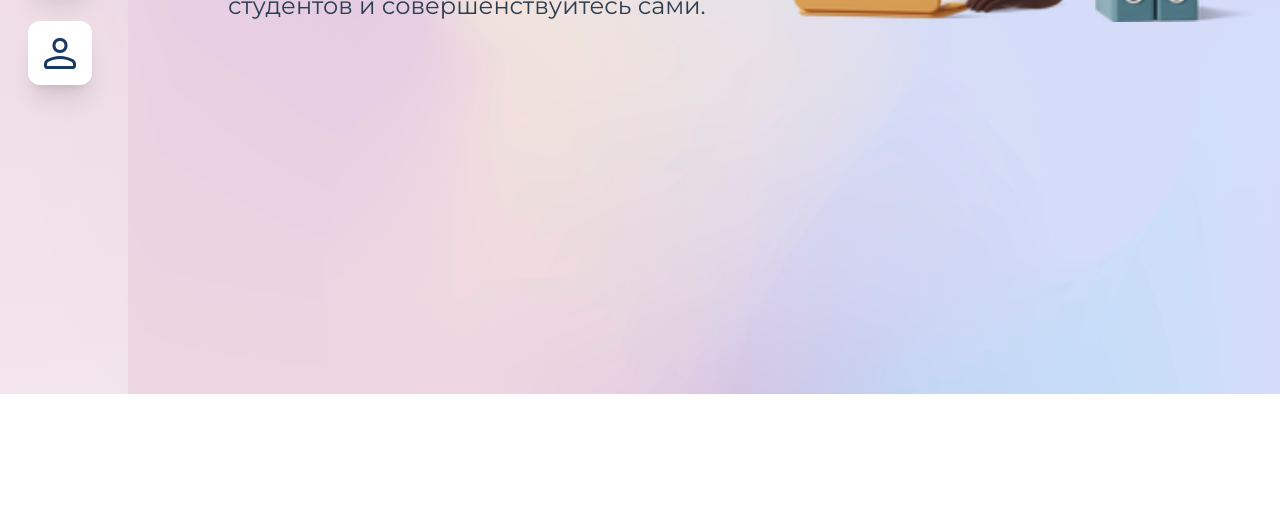
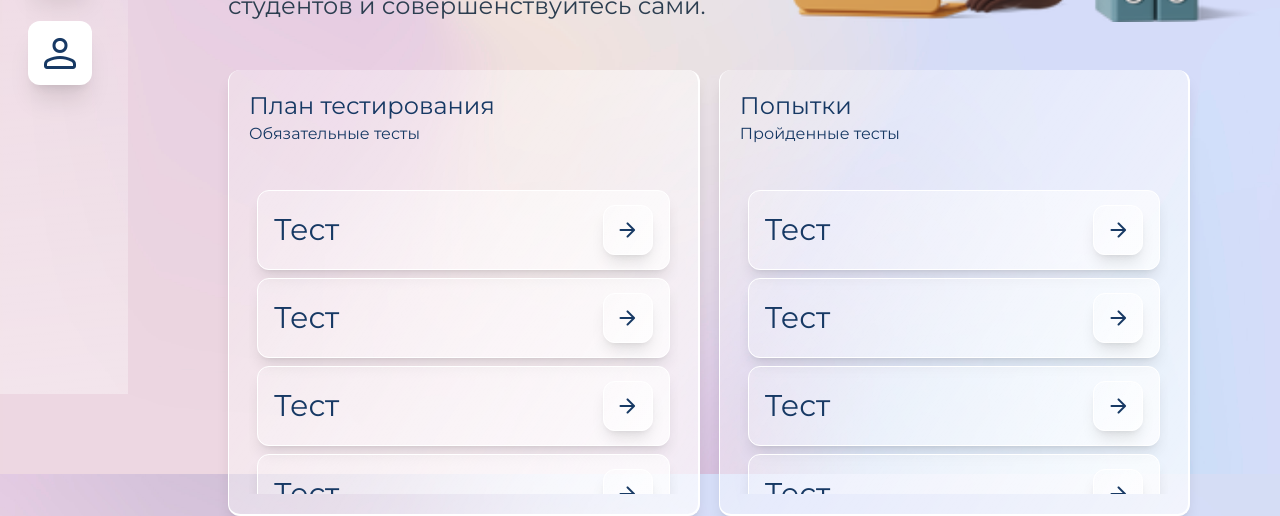
Before and after one commit to DrIwan/Djangers, a Vue app in the folder frontend/: page /main in a window 1280 px wide. Shown: the part 406-922 px from the top of the page. Before the commit the page ends 800 px from the top, so only its background shows below. Built offline with nearby package versions, Linux system fonts and the light colour scheme.

Commit message:
Редактирование и добавление стилей

```diff
--- /dev/null
+++ b/frontend/src/components/UI/buttonTest.vue
@@ -0,0 +1,51 @@
+<template>
+    <div class="block-test">
+        <p class="title-test">{{ title }}</p>
+        <button class="btn-test"><span class="material-symbols-rounded">arrow_forward</span></button>
+    </div>
+</template>
+<!--СВОЙСТВО УСПЕШНО/ПРОВАЛЕНО (boolean)-->
+<script>
+ export default{
+        name: 'buttonTest',
+        props: ['title'],
+    }
+</script>
+<style lang="scss" scoped>
+.block-test{
+    @apply border-[1px] border-white shadow-lg w-full h-20 rounded-xl p-4 flex flex-row justify-between items-center mt-2 font-monst text-dark-blue;
+    background: linear-gradient(303.7deg, rgba(255, 255, 255, 0.69) 0.17%, rgba(255, 255, 255, 0.49) 42.99%, rgba(255, 255, 255, 0.25) 98.03%);
+    &:hover {
+        @apply bg-gradient-to-r from-active-btn-rect/10 to-active-btn-rect/30 border-active-btn-rect -translate-y-1;
+        .btn-test{
+            @apply bg-gradient-to-r from-active-btn-rect/10 to-active-btn-rect/30 border-active-btn-rect;
+         }
+    }
+    .title-test{
+        @apply text-3xl w-10/12 truncate;
+    }
+    .btn-test{
+        @apply border-[1px] border-white shadow-lg p-3 rounded-xl flex flex-row justify-center items-center;
+        background: linear-gradient(303.7deg, rgba(255, 255, 255, 0.69) 0.17%, rgba(255, 255, 255, 0.49) 42.99%, rgba(255, 255, 255, 0.25) 98.03%);
+    }
+}
+.success{
+    @apply bg-gradient-to-r from-success-block/20 to-success-block/60 border-success-block;
+    .title-test{
+        @apply text-success-text;
+    }
+}
+.fail{
+    @apply bg-gradient-to-r from-fail-color/10 to-fail-color/30 border-fail-color;
+    .title-test{
+        @apply text-fail-color;
+    }
+}
+.close{
+    @apply bg-gradient-to-r from-active-btn-rect/10 to-active-btn-rect/30 border-active-btn-rect;
+    .title-test{
+        @apply text-close-color;
+    }
+}
+
+</style>
--- a/frontend/src/components/UI/index.js
+++ b/frontend/src/components/UI/index.js
@@ -6,6 +6,7 @@ import lkButton from "@/components/UI/lkButton"
 import comboBox from "@/components/UI/combobox"
 import textBox from "@/components/UI/textBox"
 import numberBox from "@/components/UI/numberBox"
+import buttonTest from "@/components/UI/buttonTest"
 
 export default[
     buttonRg,
@@ -16,4 +17,5 @@ export default[
     comboBox,
     textBox,
     numberBox,
+    buttonTest,
 ]
--- a/frontend/src/components/UI/leftMenuBar.vue
+++ b/frontend/src/components/UI/leftMenuBar.vue
@@ -55,7 +55,7 @@ export default{
 @import url(https://fonts.googleapis.com/css2?family=Material+Symbols+Rounded:opsz,wght,FILL,GRAD@48,500,0,0);
 //активная боковая панель
 .leftBar{
-    @apply h-screen bg-dark-blue-3 block w-80 absolute top-0 left-0 flex flex-col justify-start items-start pl-20 pt-9 transition-all ease-linear duration-500;
+    @apply h-screen bg-dark-blue-3 block w-80 fixed top-0 left-0 flex flex-col justify-start items-start pl-20 pt-9 transition-all ease-linear duration-500;
     background: linear-gradient(354.3deg, rgba(255, 255, 255, 0.37) -3.2%, rgba(255, 255, 255, 0.1702) 49.11%, rgba(255, 255, 255, 0.1369) 100%);
 
     h2,.double-logo{
--- a/frontend/src/components/pages/RegistrationPage.vue
+++ b/frontend/src/components/pages/RegistrationPage.vue
@@ -45,6 +45,8 @@
 <script>
 
 </script>
-<style>
-
+<style lang="scss" scoped>
+    body{
+        @apply overflow-hidden;
+    }
 </style>
--- a/frontend/src/components/pages/loginPage.vue
+++ b/frontend/src/components/pages/loginPage.vue
@@ -39,3 +39,8 @@
         </section>
     </div>
 </template>
+<style lang="scss" scoped>
+    body{
+        @apply overflow-hidden;
+    }
+</style>
--- a/frontend/src/components/pages/mainPage.vue
+++ b/frontend/src/components/pages/mainPage.vue
@@ -1,6 +1,5 @@
 <template>
         <leftMenuBar></leftMenuBar>
-
         <div class="container big-container">
             <headerPg></headerPg>
             <div class="parting-block">
@@ -20,12 +19,86 @@
                     <div v-else class="parting-img user"></div>
                 </div>
             </div>
-            <div class="express-menu">
+             <!--ПРОВЕРКА СТАТУСА-->
+            <div v-if="false" class="express-menu">
+
+            </div>
+            <div v-if="true" class="express-menu">
+                <div class="task-menu">
+                    <div class="glass-block">
+                        <h2>План тестирования</h2>
+                        <p>Обязательные тесты</p>
+                        <!--добавить цикл-->
+                        <div class="scroll-box">
+                            <buttonTest title="Тест"></buttonTest>
+                            <buttonTest title="Тест"></buttonTest>
+                            <buttonTest title="Тест"></buttonTest>
+                            <buttonTest title="Тест"></buttonTest>
+                            <buttonTest title="Тест"></buttonTest>
+                        </div>
+
+                    </div>
+                </div>
+                <div class="mark-menu">
+                   <div class="glass-block">
+                        <h2>Попытки</h2>
+                        <p>Пройденные тесты</p>
+                        <div class="scroll-box">
+                            <!--добавить цикл-->
+                            <buttonTest title="Тест"></buttonTest>
+                            <buttonTest title="Тест"></buttonTest>
+                            <buttonTest title="Тест"></buttonTest>
+                            <buttonTest title="Тест"></buttonTest>
+                            <buttonTest title="Тест"></buttonTest>
+                        </div>
+                    </div>
+                </div>
 
             </div>
         </div>
 
 </template>
 
-<style >
+<style lang="scss" scoped>
+body{
+    @apply h-[120vh] overflow-y-scroll;
+}
+
+.glass-block{
+    @apply border-t-0 border-r-[2px] border-b-[2px] border-l-[1px] border-white shadow-lg w-full h-full rounded-xl font-monst text-left p-5 text-dark-blue;
+    background: linear-gradient(303.7deg, rgba(255, 255, 255, 0.69) 0.17%, rgba(255, 255, 255, 0.49) 42.99%, rgba(255, 255, 255, 0.25) 98.03%);
+    h2{
+        @apply text-2xl;
+    }
+    .sub-text{
+        @apply text-lg;
+
+    }
+
+}
+.scroll-box{
+    @apply overflow-y-auto mt-7 p-2 h-[320px];
+    &::-webkit-scrollbar {
+        @apply w-[6px];
+    }
+
+    &::-webkit-scrollbar-track {
+        @apply bg-trans;
+
+    }
+
+    &::-webkit-scrollbar-thumb {
+        @apply rounded bg-dark-blue/50;
+    }
+
+}
+.express-menu{
+    @apply h-full mt-12 flex flex-row justify-between items-center ml-[100px];
+}
+.task-menu{
+    @apply w-[49%] ;
+}
+.mark-menu{
+    @apply w-[49%] ;
+}
 </style>
--- a/frontend/tailwind.config.js
+++ b/frontend/tailwind.config.js
@@ -22,6 +22,10 @@ module.exports = {
         'active-btn-rect':'#CCDAEE',
         'hover-btn-rect':'#EBF2FC',
         'hover-btn-dm':'#F6F8FB',
+        'success-block':'#B2DB99',
+        'success-text':'#8EB377',
+        'fail-color':'#EF9AD4',
+        'close-color':'#9FAFC6',
     },
     fontFamily: {
         'monst':['Montserrat', 'sans-serif'],
```
